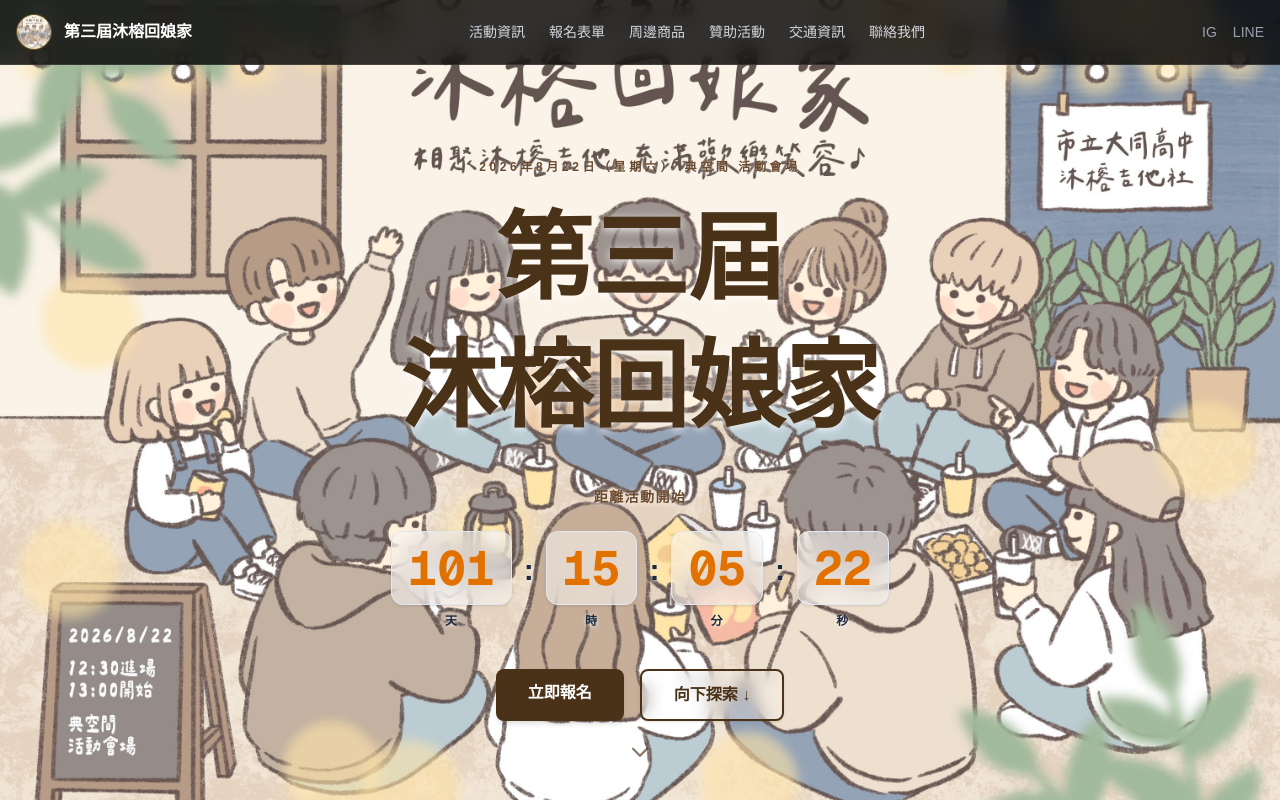
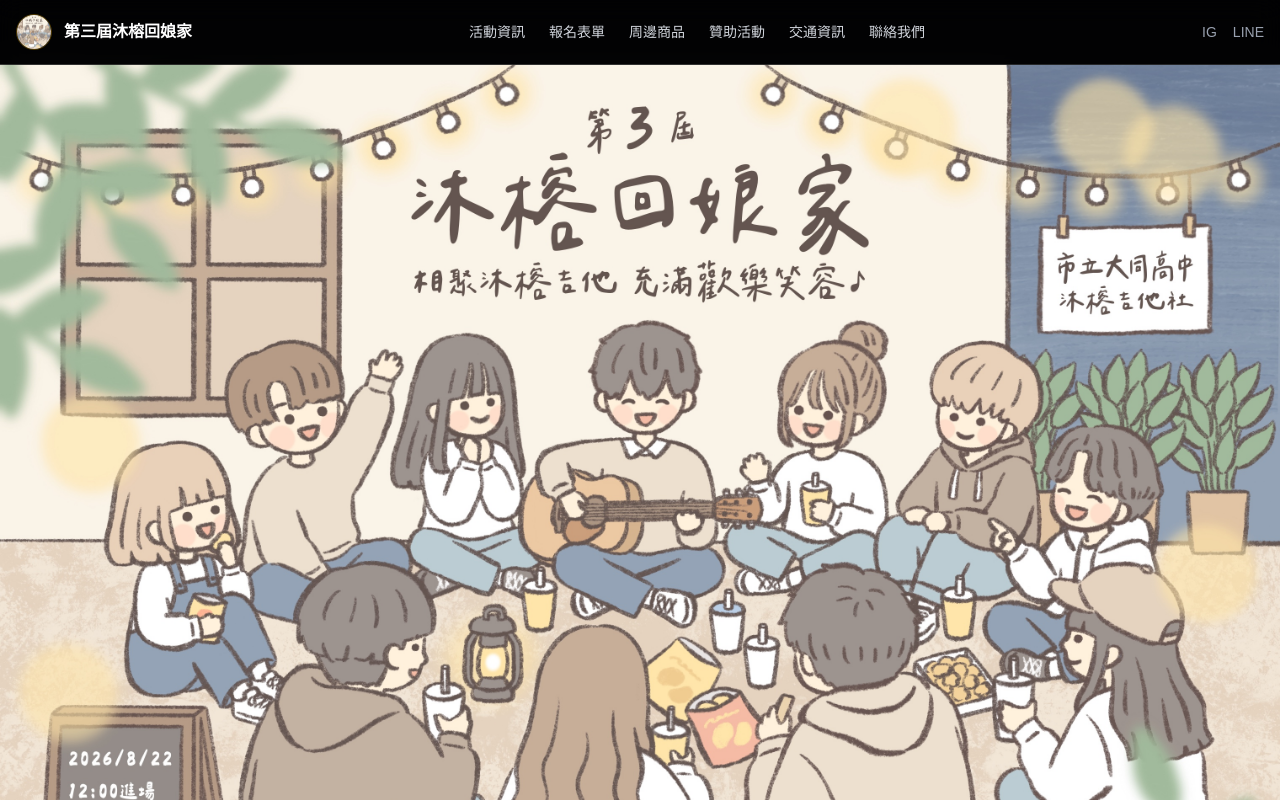
Before and after one commit to hopper0228/mjgc-web, a Next.js app: page / in a window 1280 px wide. Shown: the top 800 px of the page. Built offline with nearby package versions, Linux system fonts and the light colour scheme.

Commit message:
adjust image

```diff
--- a/src/app/page.tsx
+++ b/src/app/page.tsx
@@ -1,5 +1,6 @@
 import Navbar from "@/modules/guitar-club/navbar";
 import Hero from "@/modules/guitar-club/hero";
+import EventInfo from "@/modules/guitar-club/event-info";
 import About from "@/modules/guitar-club/about";
 import Forms from "@/modules/guitar-club/forms";
 import Merchandise from "@/modules/guitar-club/merchandise";
@@ -12,6 +13,7 @@ export default function Home() {
     <main className="bg-[#0a0a0f] min-h-screen">
       <Navbar />
       <Hero />
+      <EventInfo />
       <About />
       <Forms />
       <Merchandise />
--- a/src/modules/guitar-club/countdown.tsx
+++ b/src/modules/guitar-club/countdown.tsx
@@ -33,22 +33,22 @@ export default function Countdown() {
   ];
 
   return (
-    <div className="flex gap-3 justify-center flex-wrap">
+    <div className="flex gap-2 md:gap-4 justify-center flex-wrap">
       {units.map(({ value, label }, i) => (
-        <div key={label} className="flex items-center gap-3">
-          <div className="text-center">
-            {/* 數字改為 text-amber-600，與主標題同色，背景改為配合方案一的樣式 */}
-            <div className="text-3xl md:text-5xl font-mono font-bold text-amber-600 bg-white/50 backdrop-blur-md border border-slate-200 shadow-sm rounded-xl px-4 py-3 min-w-[72px] text-center">
+        <div key={label} className="flex items-center gap-2 md:gap-4">
+          <div className="text-center flex flex-col items-center">
+            {/* 數字區塊：配合深色主題，改為半透明微白背景 (bg-white/10)，數字使用亮琥珀色 (amber-400) */}
+            <div className="text-4xl md:text-6xl font-mono font-bold text-amber-400 bg-white/10 border border-white/20 rounded-xl px-3 py-4 md:px-5 md:py-4 min-w-[72px] md:min-w-[96px] text-center shadow-lg">
               {isMounted ? String(value).padStart(2, "0") : "--"}
             </div>
-            {/* 標籤文字改為藏青色 (slate-800) */}
-            <div className="text-xs text-slate-800 font-bold mt-2 tracking-widest drop-shadow-[0_1px_2px_rgba(255,255,255,0.9)]">
+            {/* 標籤區塊：移除模糊的陰影，改用淺灰色 (gray-400)，並稍微放大字體 */}
+            <div className="text-sm md:text-base text-gray-400 font-medium mt-3 tracking-widest">
               {label}
             </div>
           </div>
-          {/* 分隔符號冒號改為藏青色 (slate-800) */}
+          {/* 分隔符號：移除陰影，改為帶有透明度的白色 (white/30)，並調整對齊高度 */}
           {i < 3 && (
-            <span className="text-slate-800 text-3xl font-bold -mt-5 drop-shadow-[0_1px_2px_rgba(255,255,255,0.9)]">
+            <span className="text-white/30 text-4xl md:text-6xl font-bold -mt-8">
               :
             </span>
           )}
--- /dev/null
+++ b/src/modules/guitar-club/event-info.tsx
@@ -0,0 +1,31 @@
+// src/modules/guitar-club/event-info.tsx
+import Countdown from "./countdown";
+
+export default function EventInfo() {
+  return (
+    <section className="relative z-10 text-center px-4 max-w-4xl mx-auto pt-12 pb-16">
+
+      <p className="text-amber-400 font-bold text-sm tracking-[0.2em] mb-8">
+        距離活動開始
+      </p>
+
+      <Countdown />
+
+      <div className="flex flex-wrap gap-5 justify-center mt-12">
+        <a
+          href="#forms"
+          className="bg-amber-500 hover:bg-amber-400 text-black font-bold px-8 py-3 rounded-lg transition-all duration-200 hover:scale-105 shadow-[0_0_15px_rgba(245,158,11,0.2)]"
+        >
+          立即報名
+        </a>
+        {/* <a
+          href="#about"
+          className="border border-white/30 hover:border-amber-400/80 text-white hover:text-amber-400 font-bold px-8 py-3 rounded-lg transition-all duration-200"
+        >
+          向下探索 ↓
+        </a> */}
+      </div>
+
+    </section>
+  );
+}
--- a/src/modules/guitar-club/hero.tsx
+++ b/src/modules/guitar-club/hero.tsx
@@ -1,73 +1,66 @@
-import Image from "next/image";
-import Countdown from "./countdown";
+'use client';
+
+import { useState } from 'react';
+import Image from 'next/image';
 
 export default function Hero() {
+  const [isOpen, setIsOpen] = useState(false);
+
   return (
-    <section className="relative min-h-screen flex flex-col items-center justify-center overflow-hidden bg-[#faf9f6]">
-      {/* Background */}
-      <div className="absolute inset-0">
-        <Image
-          src="/images/沐榕回娘家.jpg"
-          alt="活動背景"
-          fill
-          className="object-cover"
-          style={{ objectFit: 'cover', objectPosition: 'center' }}
-          sizes="100vw"
-          priority
-        />
-      </div>
+    <>
+      {/* 1. 移除固定高度 h-[...], 讓高度由圖片自然撐開
+        2. mt-16 確保整體推到導覽列下方
+      */}
+      <section className="relative w-full mt-16 bg-gray-900 flex items-center justify-center overflow-hidden">
+        <div
+          className="relative w-full cursor-pointer hover:opacity-95 transition-opacity"
+          onClick={() => setIsOpen(true)}
+        >
+          {/* 不使用 fill。設定 width 與 height 作為原始比例基準（例如 1920x1080），
+            並透過 Tailwind 的 w-full h-auto 讓它在前端畫面完美隨視窗縮放。
+          */}
+          <Image
+            src="/images/沐榕完稿.jpg"
+            alt="沐榕回娘家"
+            width={1920} // 請依據原圖的大致寬度填寫
+            height={1080} // 請依據原圖的大致高度填寫
+            priority
+            className="w-full h-auto object-contain"
+          />
 
-      {/* Content */}
-      <div className="relative z-10 text-center px-4 max-w-4xl mx-auto pt-20">
-        <p className="text-[#6B4B30] font-bold tracking-[0.3em] text-xs uppercase mb-6 drop-shadow-[0_1px_2px_rgba(255,255,255,0.8)]">
-          2026年8月22日（星期六）· 典空間 活動會場
-        </p>
+          {/* 提示字條 */}
+          <div className="absolute bottom-4 left-1/2 -translate-x-1/2 bg-black/60 text-white px-3 py-1 rounded-full text-sm pointer-events-none z-10">
+            點擊圖片查看完整大圖
+          </div>
+        </div>
+      </section>
 
-        <h1 className="text-5xl md:text-7xl lg:text-8xl font-bold leading-tight mb-2 text-[#4A3219] drop-shadow-[0_2px_4px_rgba(255,255,255,0.8)]">
-          第三屆
-        </h1>
-        <h1 className="text-5xl md:text-7xl lg:text-8xl font-bold leading-tight mb-10 text-[#4A3219] drop-shadow-[0_2px_4px_rgba(255,255,255,0.8)]">
-          沐榕回娘家
-        </h1>
+      {/* 完整圖片查看功能 (Modal 燈箱) */}
+      {isOpen && (
+        <div
+          className="fixed inset-0 z-[100] flex items-center justify-center bg-black/90 backdrop-blur-sm cursor-zoom-out"
+          onClick={() => setIsOpen(false)}
+        >
+          <button
+            className="absolute top-6 right-6 text-white text-3xl font-bold hover:text-gray-300 z-[110] p-2"
+            onClick={(e) => {
+              e.stopPropagation();
+              setIsOpen(false);
+            }}
+          >
+            ✕
+          </button>
 
-        <p className="text-[#6B4B30] font-bold text-sm tracking-widest mb-6 drop-shadow-[0_1px_2px_rgba(255,255,255,0.8)]">
-          距離活動開始
-        </p>
-
-        <Countdown />
-
-        <div className="flex flex-wrap gap-4 justify-center mt-10">
-          <a
-            href="#forms"
-            className="bg-[#4A3219] hover:bg-[#3A2612] text-white font-bold px-8 py-3 rounded-lg transition-all duration-200 hover:scale-105 shadow-md"
-          >
-            立即報名
-          </a>
-          <a
-            href="#about"
-            className="border-2 border-[#4A3219] bg-white/30 backdrop-blur-sm hover:bg-[#4A3219] text-[#4A3219] hover:text-white font-bold px-8 py-3 rounded-lg transition-all duration-200 shadow-sm"
-          >
-            向下探索 ↓
-          </a>
+          <div className="relative w-[95vw] h-[95vh]">
+            <Image
+              src="/images/沐榕完稿.jpg"
+              alt="沐榕回娘家 完整圖"
+              fill
+              className="object-contain"
+            />
+          </div>
         </div>
-      </div>
-
-      {/* Scroll indicator */}
-      <div className="absolute bottom-8 left-1/2 -translate-x-1/2 animate-bounce">
-        <svg
-          className="w-6 h-6 text-[#4A3219]/70"
-          fill="none"
-          viewBox="0 0 24 24"
-          stroke="currentColor"
-        >
-          <path
-            strokeLinecap="round"
-            strokeLinejoin="round"
-            strokeWidth={2}
-            d="M19 9l-7 7-7-7"
-          />
-        </svg>
-      </div>
-    </section>
+      )}
+    </>
   );
 }
```
